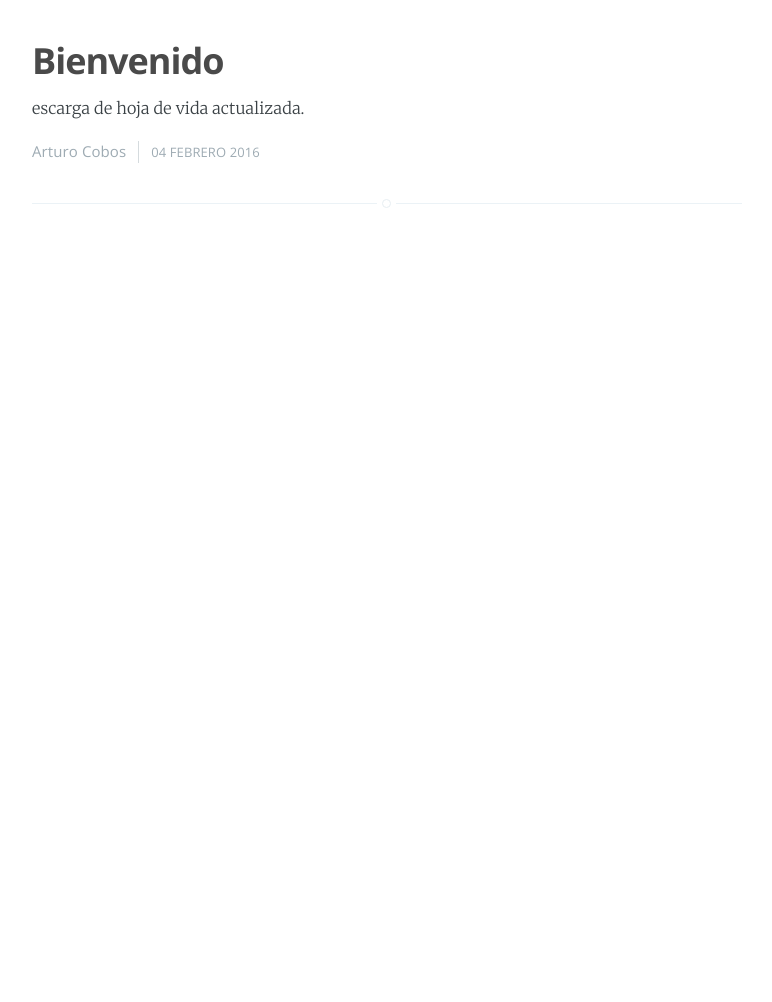
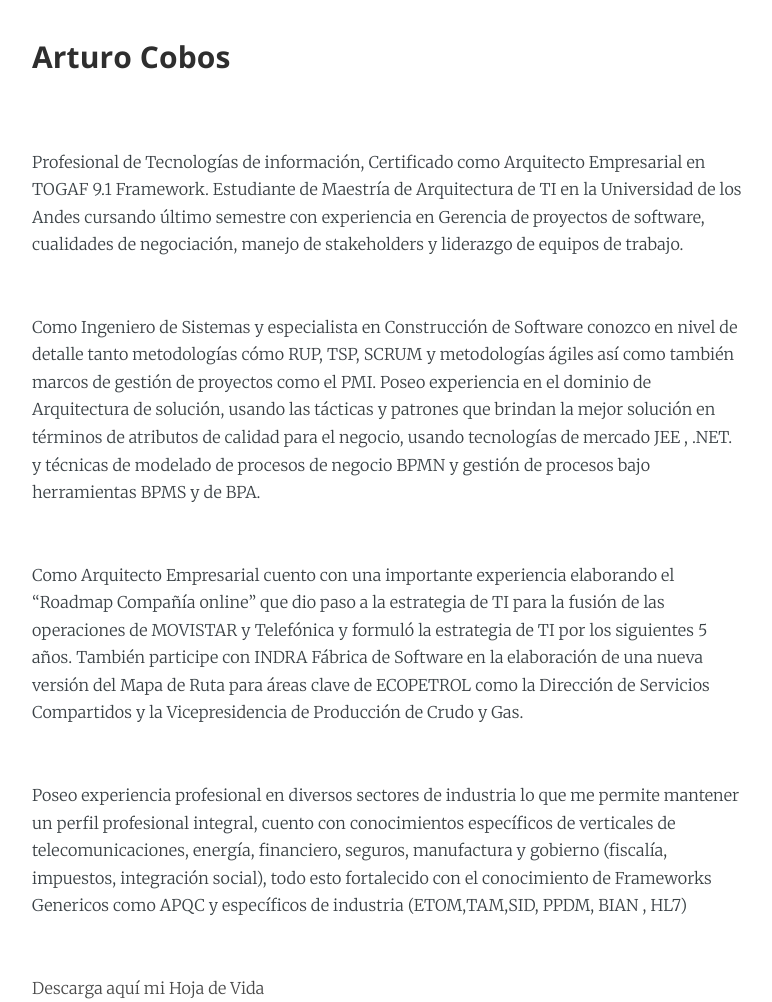
Before and after one commit to arturo-cobos/arturo-cobos.github.io, a plain HTML site: page secciones/curriculum.htm in a window 1280 px wide. Shown: the top 1002 px of the page, without its empty margins (253-1025 px from the left). Before the commit the page ends 840 px from the top, so only its background shows below. Drawn offline with nearby package versions, Linux system fonts and the light colour scheme; some packages are replaced by stand-ins of ours; files that its build step writes are made by us from their sources; a script that the page names is missing.

Commit message:
Personalizando 4

```diff
--- a/secciones/curriculum.htm
+++ b/secciones/curriculum.htm
@@ -39,19 +39,71 @@
 <!-- CSS
   ================================================== -->
 
-    <link rel="stylesheet" type="text/css" href="assets/css/screen.css?v=ab02b62c52">
+    <link rel="stylesheet" type="text/css" href="../assets/css/screen.css?v=ab02b62c52">
     <link rel="stylesheet" type="text/css" href="http://fonts.googleapis.com/css?family=Merriweather:300,700,700italic,300italic%7COpen+Sans:700,400">
+
     </head>
     <body>
 
+
+
+        <span class="nav-cover"></span>
+
+
+    <div class="site-wrapper">
+
+        <main id="content" class="content" role="main">
+            <div class="extra-pagination inner">
+                <nav class="pagination" role="navigation">
+                    <span class="page-number">Pagina 1 de 1</span>
+                </nav>
+            </div>
+
             <article class="post tag-getting-started">
                 <header class="post-header">
-                    <h2 class="post-title">
-                        <a href="post-1/index.html">Bienvenido</a>
-                    </h2>
                 </header>
                 <section class="post-excerpt">
-                    <p>escarga de hoja de vida actualizada.<a class="read-more" href = "CV-201509_arturo@co-boss%20V3.4.pdf"></a></p>
+                    <h3> Arturo Cobos </h3>
+                    <br><br>
+                    <p>Profesional de Tecnologías de información, Certificado
+como Arquitecto Empresarial en TOGAF 9.1 Framework.
+Estudiante de Maestría de Arquitectura de TI en la
+Universidad de los Andes cursando último semestre con
+experiencia en Gerencia de proyectos de software,
+cualidades de negociación, manejo de stakeholders y
+liderazgo de equipos de trabajo.<br><br><br>
+Como Ingeniero de Sistemas y especialista en
+Construcción de Software conozco en nivel de detalle
+tanto metodologías cómo RUP, TSP, SCRUM y
+metodologías ágiles así como también marcos de gestión
+de proyectos como el PMI. Poseo experiencia en el
+dominio de Arquitectura de solución, usando las tácticas
+y patrones que brindan la mejor solución en términos de
+atributos de calidad para el negocio, usando tecnologías
+de mercado JEE , .NET. y técnicas de modelado de
+procesos de negocio BPMN y gestión de procesos bajo
+herramientas BPMS y de BPA.<br><br><br>
+Como Arquitecto Empresarial cuento con una importante
+experiencia elaborando el “Roadmap Compañía online”
+que dio paso a la estrategia de TI para la fusión de las
+operaciones de MOVISTAR y Telefónica y formuló la
+estrategia de TI por los siguientes 5 años. También
+participe con INDRA Fábrica de Software en la
+elaboración de una nueva versión del Mapa de Ruta para
+áreas clave de ECOPETROL como la Dirección de
+Servicios Compartidos y la Vicepresidencia de
+Producción de Crudo y Gas.<br><br><br>
+Poseo experiencia profesional en diversos sectores de
+industria lo que me permite mantener un perfil
+profesional integral, cuento con conocimientos
+específicos de verticales de telecomunicaciones,
+energía, financiero, seguros, manufactura y gobierno
+(fiscalía, impuestos, integración social), todo esto
+fortalecido con el conocimiento de Frameworks
+Genericos como APQC y específicos de industria
+(ETOM,TAM,SID, PPDM, BIAN , HL7)<br><br><br>
+
+                        <a class="read-more" href = "CV-201509_arturo@co-boss%20V3.4.pdf">Descarga aquí mi Hoja de Vida</a></p>
                 </section>
                 <footer class="post-meta">
                     <a href="author/arturo/">Arturo Cobos</a>
@@ -59,6 +111,25 @@
                 </footer>
             </article>
 
+            <nav class="pagination" role="navigation">
+                <span class="page-number">1 de 1</span>
+            </nav>
+
+        </main>
+
+        <footer class="site-footer clearfix">
+            <section class="copyright">© 2016</section>
+            <section class="poweredby">Plantilla derivada de<a href="https://ghost.org">Ghost</a></section>
+        </footer>
+
+    </div>
+
+    <script type="text/javascript" src="https://code.jquery.com/jquery-1.11.3.min.js"></script>
+    <script type="text/javascript" src="assets/js/jquery.fitvids.js?v=ab02b62c52"></script>
+    <script type="text/javascript" src="assets/js/index.js?v=ab02b62c52"></script>
+
+
+
 
     </body>
 </html>
```
